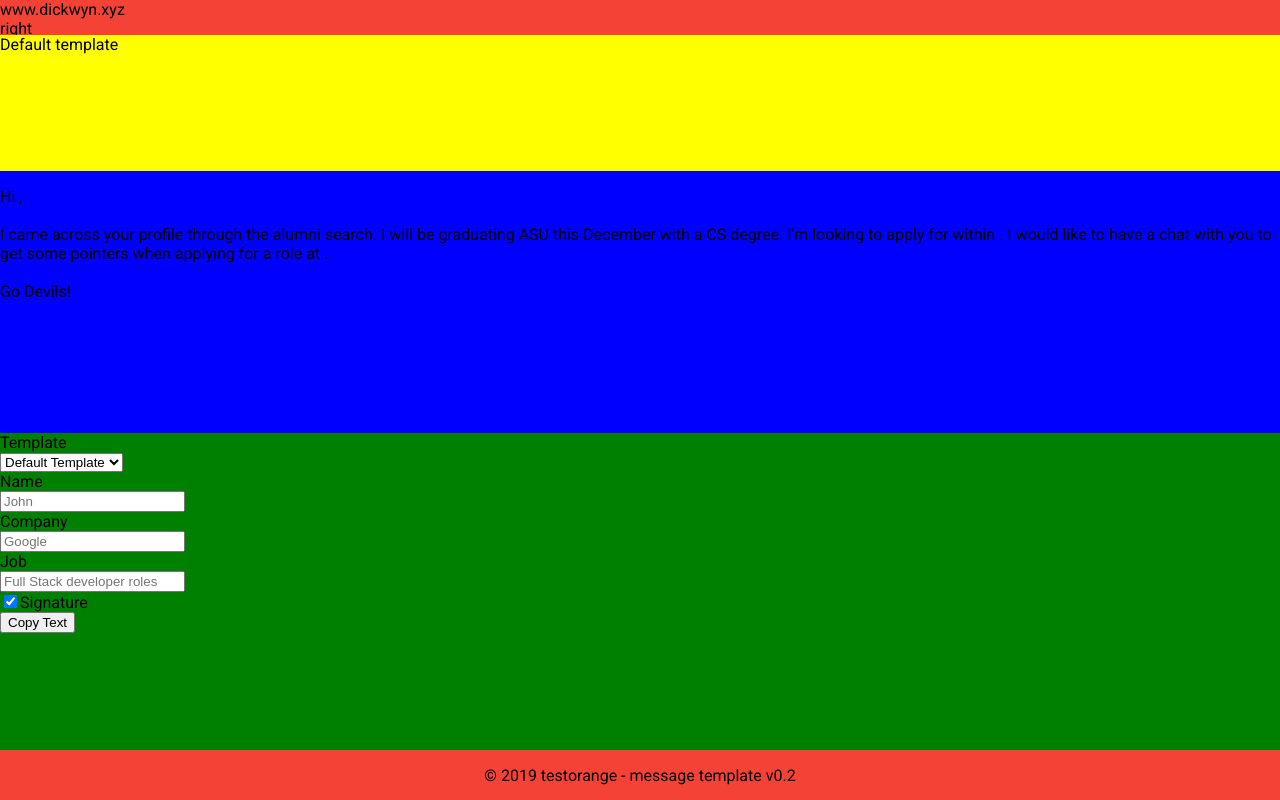
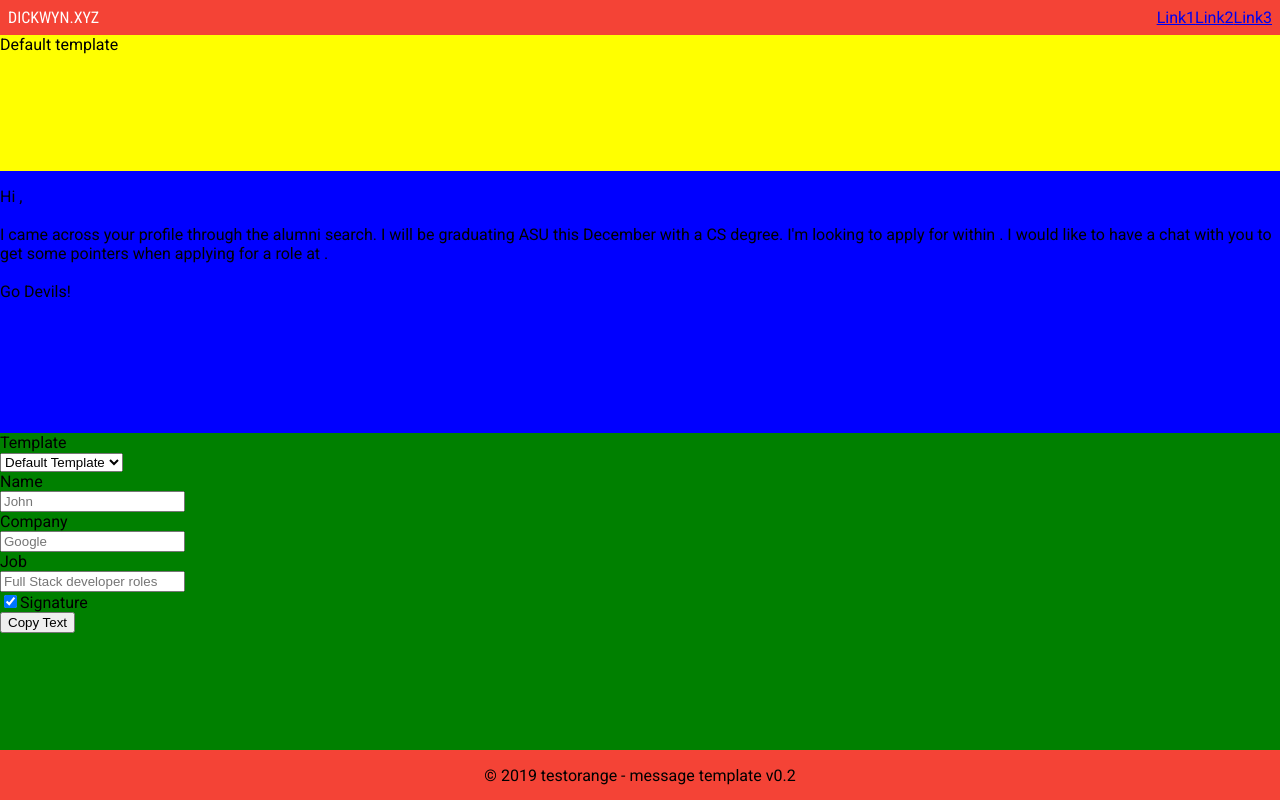
Before and after one commit to dickwyn/linkedin-message-template, a React (Create React App) app: page / in a window 1280 px wide. Built offline with nearby package versions, Linux system fonts and the light colour scheme.

Commit message:
Implement css grid on header component

```diff
--- a/src/Components/Header/index.js
+++ b/src/Components/Header/index.js
@@ -5,8 +5,14 @@ class Header extends Component {
   render() {
     return (
       <div className="header">
-        <div className="left">www.dickwyn.xyz</div>
-        <div className="right">right</div>
+        <div className="left">
+          <a href="https://www.dickwyn.xyz/">dickwyn.xyz</a>
+        </div>
+        <div className="right">
+          <a href="#">Link1</a>
+          <a href="#">Link2</a>
+          <a href="#">Link3</a>
+        </div>
       </div>
     );
   }
--- a/src/styles/header.scss
+++ b/src/styles/header.scss
@@ -1,6 +1,27 @@
 @import './variables.scss';
 
 .header {
+  display: grid;
   grid-area: header;
   background-color: $primary-color;
+  grid-template-areas: 'left right';
+  padding: 0px 8px;
+
+  .left {
+    grid-area: left;
+    align-self: center;
+    font-family: 'Roboto Condensed', sans-serif;
+    text-transform: uppercase;
+
+    a {
+      color: $text-icons;
+      text-decoration: none;
+    }
+  }
+
+  .right {
+    grid-area: right;
+    align-self: center;
+    justify-self: end;
+  }
 }
--- a/src/styles/index.scss
+++ b/src/styles/index.scss
@@ -1,4 +1,4 @@
-@import url('https://fonts.googleapis.com/css?family=Roboto:400,700');
+@import url('https://fonts.googleapis.com/css?family=Roboto+Condensed|Roboto:400,700');
 @import './variables.scss';
 
 html,
```
